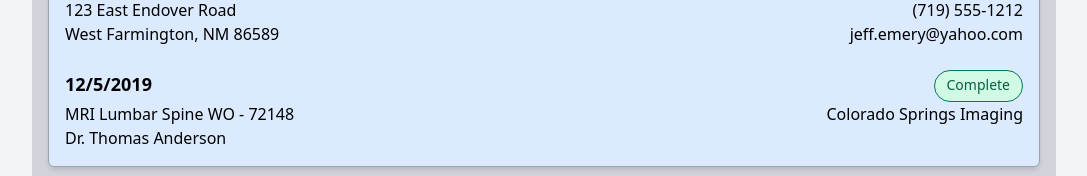
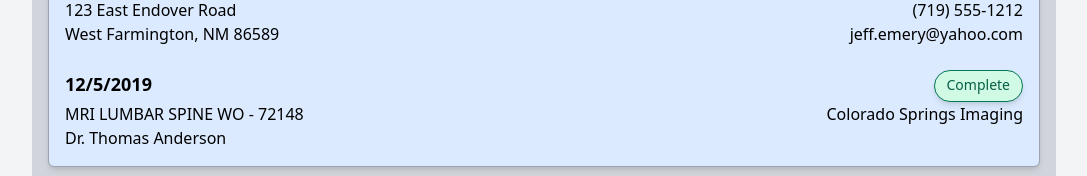
Before and after one commit to JeffEmery/caller-info, a Next.js app: page / in a window 1280 px wide. Shown: the part 165-341 px from the top of the page, without its empty margins (96-1183 px from the left). Built offline with nearby package versions, Linux system fonts and the light colour scheme.

Commit message:
add shadow to complete badge

```diff
--- a/pages/index.js
+++ b/pages/index.js
@@ -100,7 +100,7 @@ export default function Home() {
                                 12/5/2019
                             </div>
                             <div className="text-right">
-                                <div class="inline-flex items-baseline px-3 pt-1 pb-1.5 rounded-full text-sm font-medium border border-green-700 bg-green-100 text-green-800">
+                                <div className="inline-flex items-baseline px-3 pt-1 pb-1.5 rounded-full shadow-md text-sm font-medium border border-green-700 bg-green-100 text-green-800">
                                     Complete
                                 </div>
                             </div>
@@ -108,13 +108,15 @@ export default function Home() {
                         <div className="grid grid-cols-1 sm:grid-cols-2">
                             <div>
                                 <div className="">
-                                    MRI Lumbar Spine WO - 72148
+                                    <p className="uppercase">
+                                        MRI Lumbar Spine WO - 72148
+                                    </p>
                                 </div>
                                 <div className="">Dr. Thomas Anderson</div>
                             </div>
-                            <div className="">
+                            <div className="mt-4 sm:mt-0">
                                 <div className="sm:text-right">
-                                    Colorado Springs Imaging
+                                    <p className="">Colorado Springs Imaging</p>
                                 </div>
                             </div>
                         </div>
```
